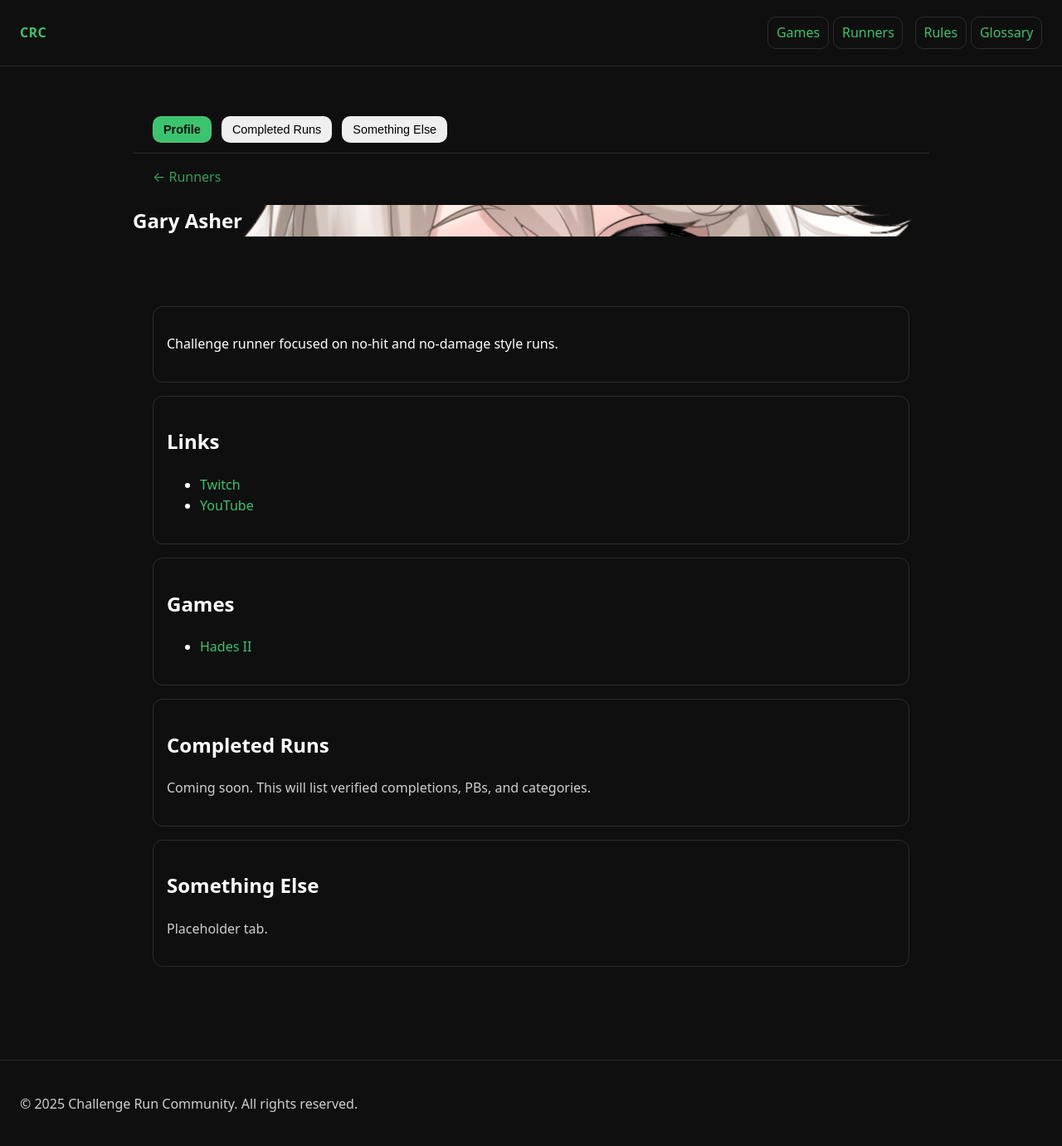
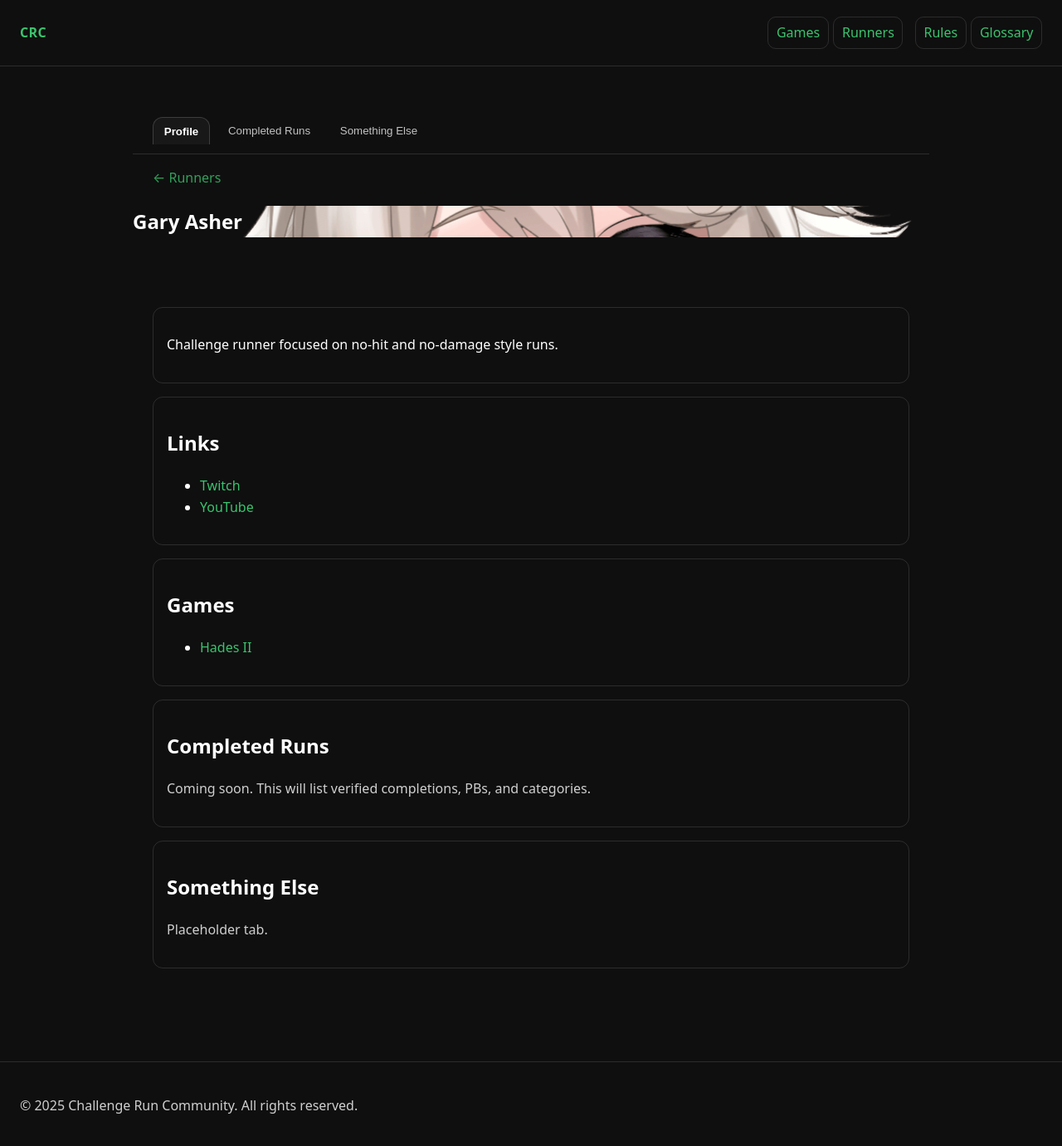
Before and after one commit to GaryAsher/challenge-run-site, a Jekyll site: the page built from _runners/gary-asher.md, in a window 1280 px wide and 1385 px high. Shown: the top 1381 px of the window at 83% size. Built offline with Jekyll 4.4.1, drawn with Linux system fonts in a browser that asks for light colours.

Commit message:
Update style.css

```diff
--- a/assets/style.css
+++ b/assets/style.css
@@ -6,6 +6,8 @@
   --bg: #0f0f0f;
   --fg: #ffffff;
   --border: rgba(255, 255, 255, 0.12);
+  --panel: rgba(255, 255, 255, 0.04);
+  --page-max: 960px;
 }
 
 /* ============================================================
@@ -25,11 +27,32 @@ a:hover { text-decoration: underline; }
 /* ============================================================
    Layout Containers
    ============================================================ */
+/* Keep container for most pages, but do not use it on runner profile pages */
 .container {
   padding: 3rem 1.5rem;
-  max-width: 960px;
+  max-width: var(--page-max);
   margin-left: auto;
   margin-right: auto;
+}
+
+/* Use this instead of .container on pages where you want NO boxed line look */
+.page-width {
+  max-width: var(--page-max);
+  margin-left: auto;
+  margin-right: auto;
+  padding: 0 1.5rem;
+}
+
+/* Small back link row (for runner pages) */
+.page-back {
+  margin: 1.25rem 0 0.75rem 0;
+  opacity: 0.8;
+}
+.page-back a {
+  color: rgba(255, 255, 255, 0.75);
+}
+.page-back a:hover {
+  color: var(--fg);
 }
 
 /* ============================================================
@@ -296,32 +319,76 @@ a:hover { text-decoration: underline; }
 }
 
 /* ============================================================
-   Runners: Tabs + Header Boxes
+   Runners: Tabs (non-container style, connected tabs)
    ============================================================ */
+/*
+  IMPORTANT:
+  - Do NOT wrap runner pages in .container.
+  - Use .page-width instead.
+  - This tab style matches the "sub-nav" feel without creating a box line.
+*/
 .runner-tabs {
+  display: flex;
+  align-items: flex-end;
+  gap: 0.5rem;
+
   position: sticky;
   top: 76px; /* header height */
+  z-index: 50;
+
   background: var(--bg);
   padding: 0.75rem 1.5rem;
+
   border-bottom: 1px solid var(--border);
-  z-index: 50;
 }
 
+/* Tabs look like connected pills */
 .runner-tabs .tab {
-  padding: 0.45rem 0.75rem;
-  border-radius: 10px;
-  border: 1px solid var(--border);
-  font-size: 0.9rem;
-  margin-right: 0.5rem;
-  display: inline-block;
+  display: inline-flex;
+  align-items: center;
+
+  padding: 0.55rem 0.8rem;
+  border: 1px solid transparent;
+  border-bottom: none;
+
+  border-top-left-radius: 12px;
+  border-top-right-radius: 12px;
+
+  color: rgba(255, 255, 255, 0.75);
+  text-decoration: none;
+
+  background: transparent;
 }
 
-.runner-tabs .tab.active {
-  background: var(--accent);
-  color: #0f0f0f;
-  font-weight: 600;
+.runner-tabs .tab:hover {
+  color: var(--fg);
+  background: var(--panel);
+  border-color: var(--border);
+  text-decoration: none;
 }
 
+/* Active tab sits on top of the bottom border */
+.runner-tabs .tab.active {
+  color: var(--fg);
+  background: var(--panel);
+  border-color: rgba(255, 255, 255, 0.16);
+  font-weight: 650;
+
+  position: relative;
+  top: 1px;
+}
+
+/* Content panel under tabs (optional, but nice) */
+.runner-panel {
+  border: 1px solid var(--border);
+  border-radius: 14px;
+  background: #0b0b0b;
+  padding: 1rem;
+}
+
+/* ============================================================
+   Runners: Header Boxes
+   ============================================================ */
 .runner-top {
   display: flex;
   gap: 1rem;
```
